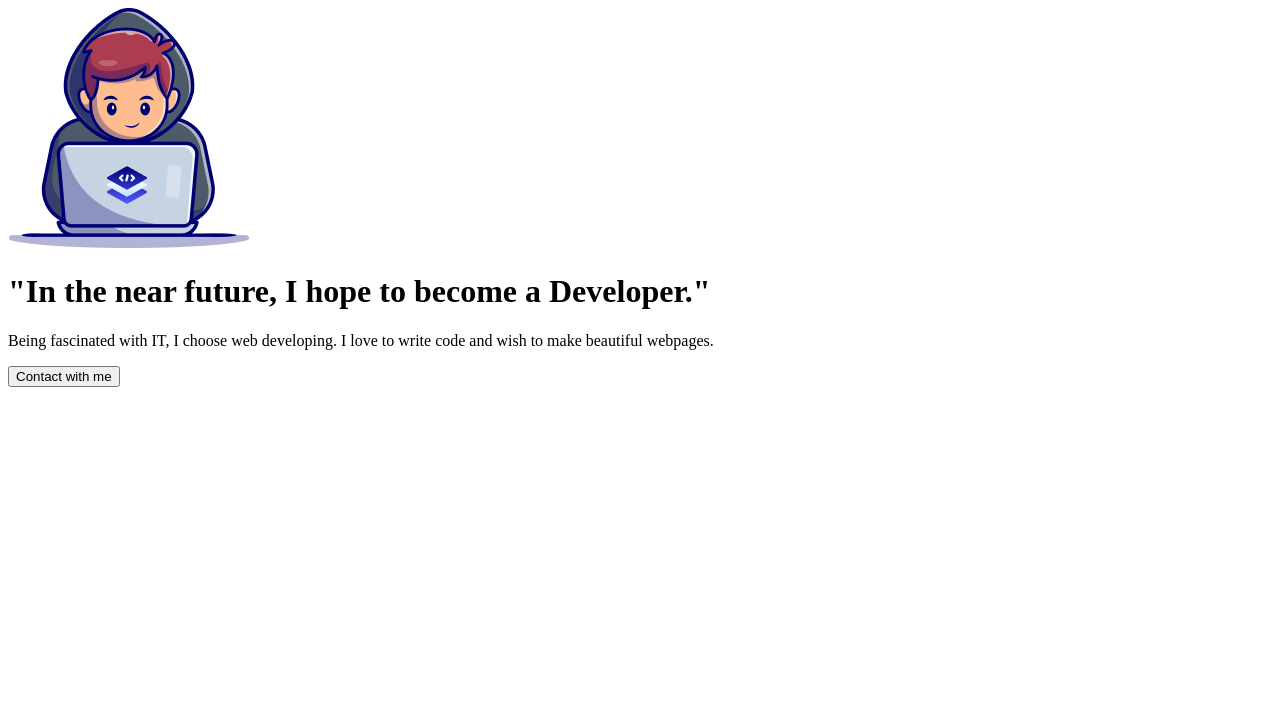
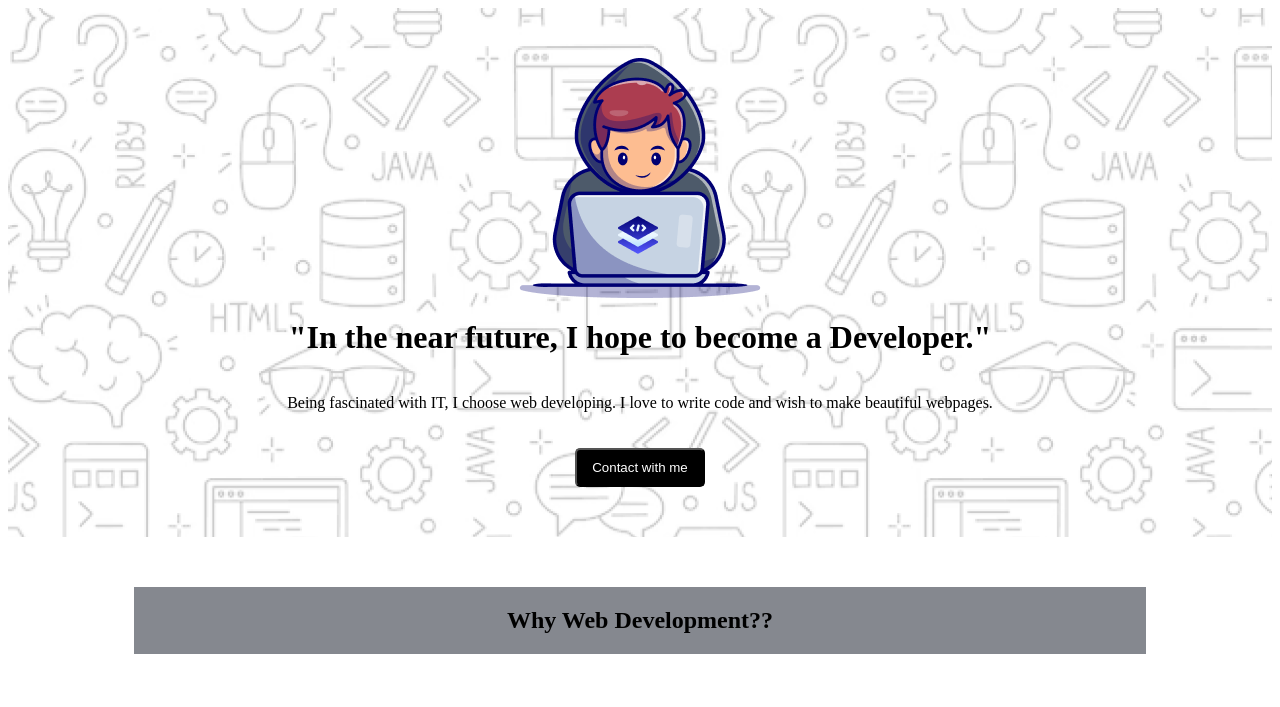
Before and after one commit to oyalieul/ph10_assignment_1, a plain HTML site: page index.html in a window 1280 px wide. Drawn offline with Linux system fonts and the light colour scheme.

Commit message:
hero section style added

```diff
--- a/index.html
+++ b/index.html
@@ -10,16 +10,20 @@
 
 <body>
     <header>
-        <div>
+        <div class="hero-section">
             <img src="images/Group.png" alt="">
             <h1>"In the near future, I hope to become a Developer."</h1>
             <p>Being fascinated with IT, I choose web developing. I love to write code and wish to make beautiful webpages.</p>
-            <button>Contact with me</button>
+            <button class="hero-button">Contact with me</button>
         </div>
     </header>
 
     <main>
-
+        <section class="d-flex justify-content-center">
+            <div class="why-web-part">
+                <h2 >Why Web Development??</h2>
+            </div>
+        </section>
     </main>
 
     <footer>
--- a/styles/styles.css
+++ b/styles/styles.css
@@ -0,0 +1,40 @@
+.hero-section{
+    display: flex;
+    align-items: center;
+    flex-direction: column;
+    background-image: url('../images/Hero-bg.png');
+    padding: 50px 0;
+}
+
+.hero-button{
+    background-color: black;
+    padding: 10px 15px;
+    color: white;
+    border-radius: 5px;
+    margin-top: 20px;
+}
+
+.why-web-part{
+    margin: 50px;
+    width: 80%;
+    background-color: rgba(13, 19, 33, 0.5);
+    text-align: center;
+    /* border-radius: 10px; */
+}
+
+
+
+
+
+/* classes */
+.d-flex{
+    display: flex;
+}
+
+.justify-content-center{
+    justify-content: center;
+}
+
+.bg-black{
+    background-color: black;
+}
```
